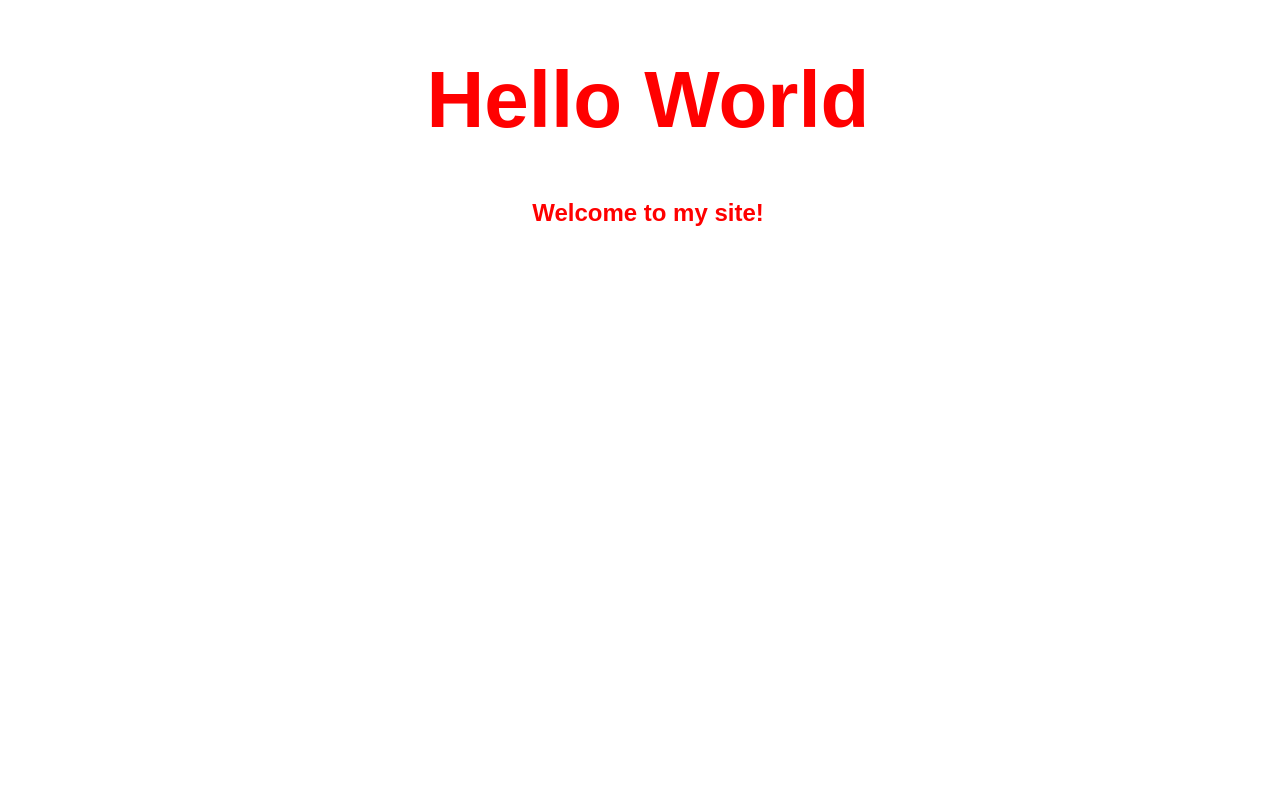
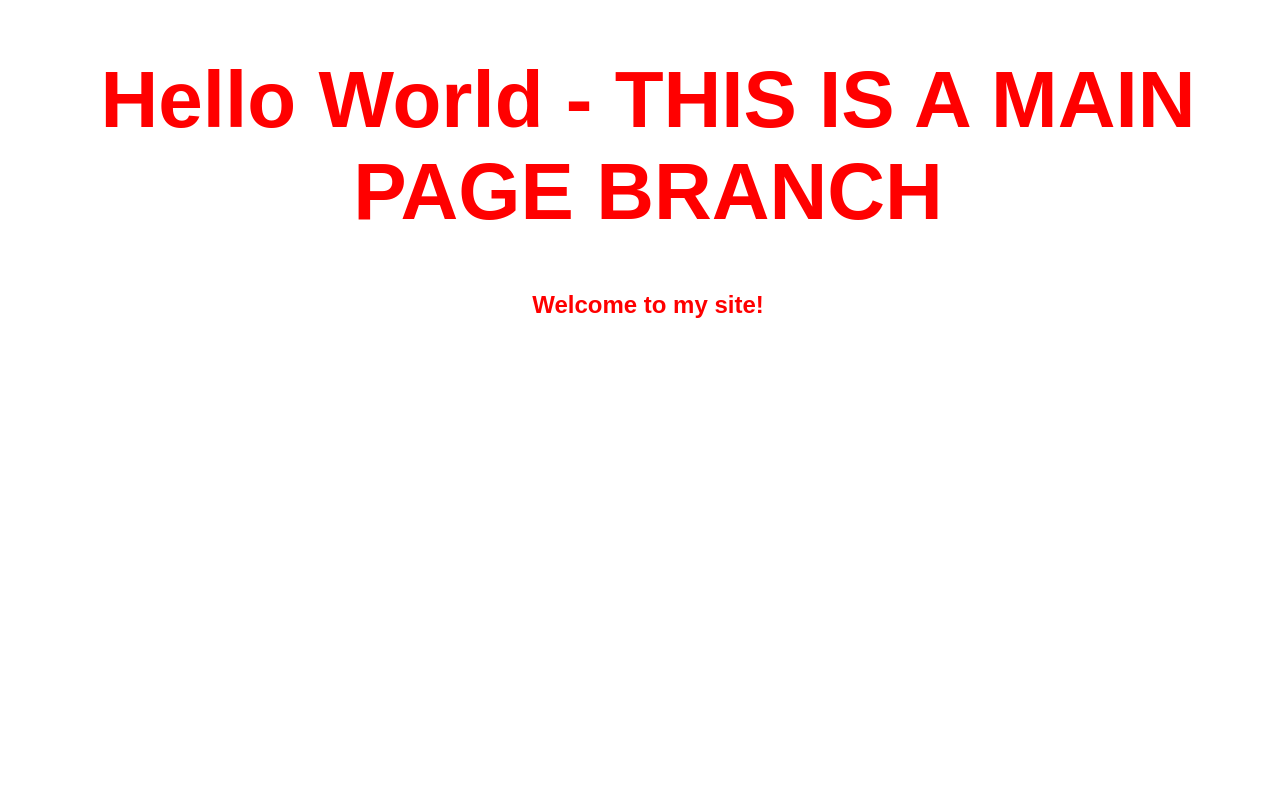
Before and after one commit to thesourceress/beginners-week-one-master, a plain HTML site: page index.html in a window 1280 px wide. Shown: the top 800 px of the page. Drawn offline with Linux system fonts and the light colour scheme.

Commit message:
Update index.html
test for main-page branch. we added something to track the difference

```diff
--- a/index.html
+++ b/index.html
@@ -8,7 +8,7 @@
   <body>
 
     <div>
-      <h1>Hello World</h1>
+      <h1>Hello World - THIS IS A MAIN PAGE BRANCH</h1>
       <h2>Welcome to my site!</h2>
     </div>
 
```
